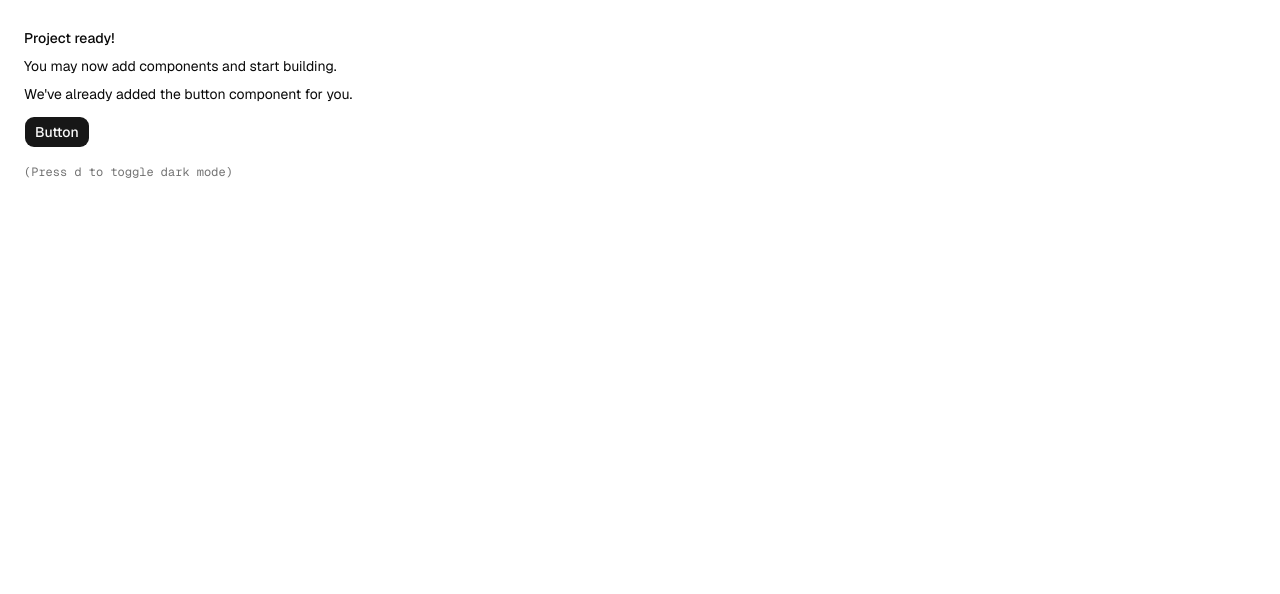
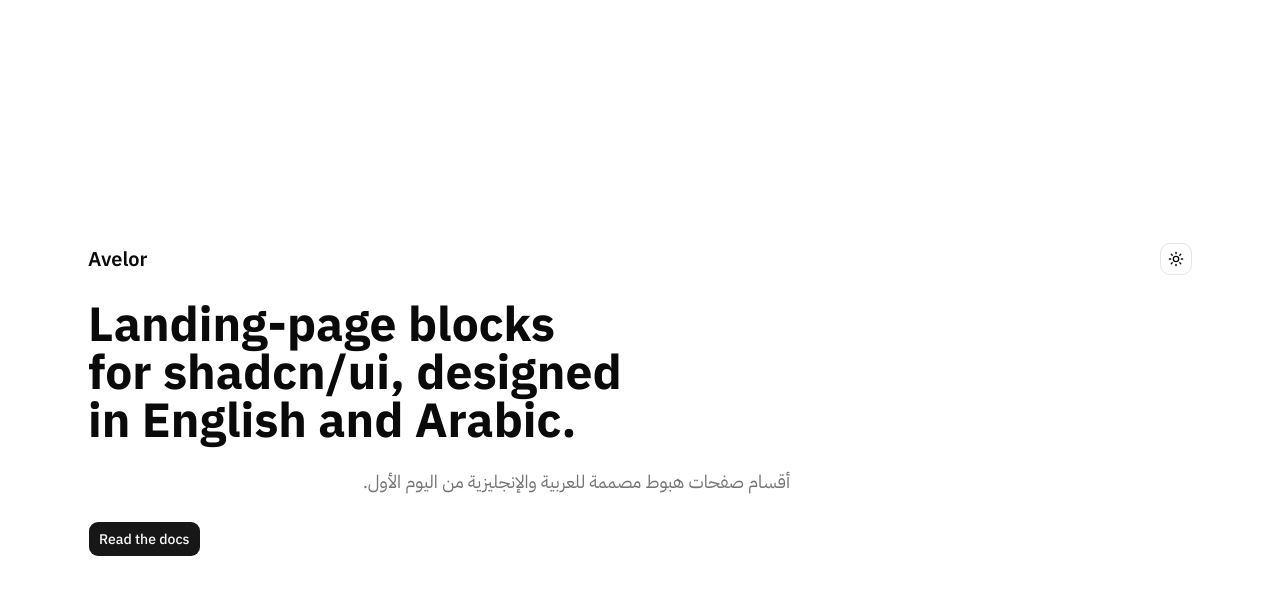
Before and after one commit to avelor-ui/avelor, a Next.js app: page / in a window 1280 px wide. Shown: the top 594 px of the page. Built offline with nearby package versions, Linux system fonts and the light colour scheme.

Commit message:
feat: route groups, IBM Plex fonts, theme toggle and direction provider

```diff
--- /dev/null
+++ b/app/(preview)/layout.tsx
@@ -0,0 +1,14 @@
+import "../globals.css"
+import { fontVariables } from "@/lib/fonts"
+
+export default function PreviewLayout({
+  children,
+}: Readonly<{
+  children: React.ReactNode
+}>) {
+  return (
+    <html lang="en" dir="ltr" className={`font-sans antialiased ${fontVariables}`}>
+      <body>{children}</body>
+    </html>
+  )
+}
--- /dev/null
+++ b/app/(site)/layout.tsx
@@ -0,0 +1,34 @@
+import type { Metadata } from "next"
+
+import "../globals.css"
+import { ThemeProvider } from "@/components/theme-provider"
+import { DirectionProvider } from "@/components/ui/direction"
+import { fontVariables } from "@/lib/fonts"
+import { cn } from "@/lib/utils"
+
+export const metadata: Metadata = {
+  title: "Avelor",
+  description:
+    "Premium landing-page blocks for shadcn/ui with first-class RTL and LTR support.",
+}
+
+export default function SiteLayout({
+  children,
+}: Readonly<{
+  children: React.ReactNode
+}>) {
+  return (
+    <html
+      lang="en"
+      dir="ltr"
+      suppressHydrationWarning
+      className={cn("font-sans antialiased", fontVariables)}
+    >
+      <body>
+        <ThemeProvider>
+          <DirectionProvider direction="ltr">{children}</DirectionProvider>
+        </ThemeProvider>
+      </body>
+    </html>
+  )
+}
--- /dev/null
+++ b/app/(site)/page.tsx
@@ -0,0 +1,34 @@
+import Link from "next/link"
+
+import { ThemeToggle } from "@/components/theme-toggle"
+import { Button } from "@/components/ui/button"
+
+export default function HomePage() {
+  return (
+    <main className="mx-auto flex min-h-svh max-w-6xl flex-col justify-center gap-6 px-4 py-16 sm:px-6">
+      <div className="flex items-center justify-between">
+        <span className="text-xl font-semibold">Avelor</span>
+        <ThemeToggle />
+      </div>
+      <h1 className="max-w-[20ch] text-4xl font-bold text-balance md:text-5xl">
+        Landing-page blocks for shadcn/ui, designed in English and Arabic.
+      </h1>
+      <p
+        lang="ar"
+        dir="rtl"
+        className="max-w-prose text-lg leading-relaxed text-muted-foreground"
+      >
+        أقسام صفحات هبوط مصممة للعربية والإنجليزية من اليوم الأول.
+      </p>
+      <div>
+        <Button
+          render={<Link href="/docs" />}
+          nativeButton={false}
+          size="lg"
+        >
+          Read the docs
+        </Button>
+      </div>
+    </main>
+  )
+}
--- a/app/globals.css
+++ b/app/globals.css
@@ -6,7 +6,7 @@
 
 @theme inline {
     --font-heading: var(--font-sans);
-    --font-sans: var(--font-sans);
+    --font-sans: var(--font-latin), var(--font-arabic), system-ui, "Noto Sans Arabic", sans-serif;
     --color-sidebar-ring: var(--sidebar-ring);
     --color-sidebar-border: var(--sidebar-border);
     --color-sidebar-accent-foreground: var(--sidebar-accent-foreground);
--- a/app/layout.tsx
+++ /dev/null
@@ -1,30 +0,0 @@
-import { Geist, Geist_Mono } from "next/font/google"
-
-import "./globals.css"
-import { ThemeProvider } from "@/components/theme-provider"
-import { cn } from "@/lib/utils";
-
-const geist = Geist({subsets:['latin'],variable:'--font-sans'})
-
-const fontMono = Geist_Mono({
-  subsets: ["latin"],
-  variable: "--font-mono",
-})
-
-export default function RootLayout({
-  children,
-}: Readonly<{
-  children: React.ReactNode
-}>) {
-  return (
-    <html
-      lang="en"
-      suppressHydrationWarning
-      className={cn("antialiased", fontMono.variable, "font-sans", geist.variable)}
-    >
-      <body>
-        <ThemeProvider>{children}</ThemeProvider>
-      </body>
-    </html>
-  )
-}
--- a/app/page.tsx
+++ /dev/null
@@ -1,19 +0,0 @@
-import { Button } from "@/components/ui/button"
-
-export default function Page() {
-  return (
-    <div className="flex min-h-svh p-6">
-      <div className="flex max-w-md min-w-0 flex-col gap-4 text-sm leading-loose">
-        <div>
-          <h1 className="font-medium">Project ready!</h1>
-          <p>You may now add components and start building.</p>
-          <p>We&apos;ve already added the button component for you.</p>
-          <Button className="mt-2">Button</Button>
-        </div>
-        <div className="font-mono text-xs text-muted-foreground">
-          (Press <kbd>d</kbd> to toggle dark mode)
-        </div>
-      </div>
-    </div>
-  )
-}
--- /dev/null
+++ b/components/theme-toggle.tsx
@@ -0,0 +1,22 @@
+"use client"
+
+import { MoonIcon, SunIcon } from "lucide-react"
+import { useTheme } from "next-themes"
+
+import { Button } from "@/components/ui/button"
+
+export function ThemeToggle() {
+  const { resolvedTheme, setTheme } = useTheme()
+
+  return (
+    <Button
+      variant="outline"
+      size="icon"
+      aria-label="Toggle theme"
+      onClick={() => setTheme(resolvedTheme === "dark" ? "light" : "dark")}
+    >
+      <SunIcon className="dark:hidden" />
+      <MoonIcon className="hidden dark:block" />
+    </Button>
+  )
+}
--- /dev/null
+++ b/components/ui/direction.tsx
@@ -0,0 +1,6 @@
+"use client"
+
+export {
+  DirectionProvider,
+  useDirection,
+} from "@base-ui/react/direction-provider"
--- /dev/null
+++ b/lib/fonts.ts
@@ -0,0 +1,14 @@
+import { IBM_Plex_Sans, IBM_Plex_Sans_Arabic } from "next/font/google"
+
+const fontLatin = IBM_Plex_Sans({
+  subsets: ["latin"],
+  variable: "--font-latin",
+})
+
+const fontArabic = IBM_Plex_Sans_Arabic({
+  subsets: ["arabic"],
+  weight: ["400", "500", "600", "700"],
+  variable: "--font-arabic",
+})
+
+export const fontVariables = `${fontLatin.variable} ${fontArabic.variable}`
```
